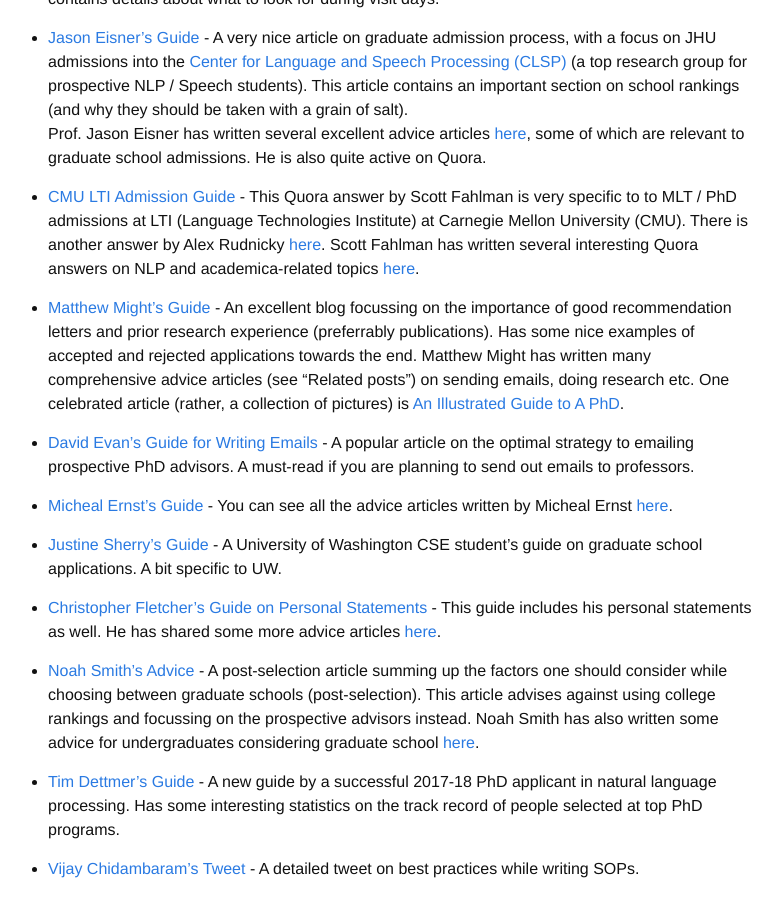
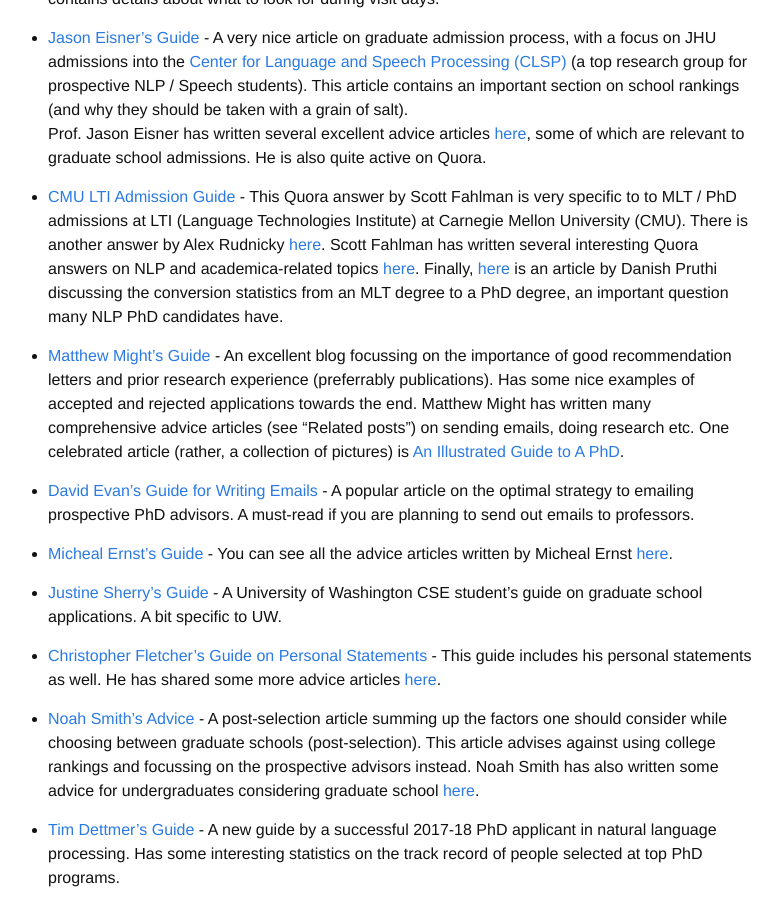
Before and after one commit to martiansideofthemoon/martiansideofthemoon.github.io, a Jekyll site: the page built from _posts/2018-05-30-grad-resources.markdown, in a window 1280 px wide and 900 px high, scrolled down 861 px. Shown: the whole window, without its empty margins (252-1034 px from the left). Built offline with Jekyll 4.4.1, drawn with Linux system fonts in a browser that asks for light colours; comment, search, counter and statistics services are not loaded.

Commit message:
Update 2018-05-30-grad-resources.markdown
Add Danish blog

```diff
--- a/_posts/2018-05-30-grad-resources.markdown
+++ b/_posts/2018-05-30-grad-resources.markdown
@@ -25,7 +25,7 @@ Most of this advice is written by professors and is focussed towards PhD applica
 * [Jason Eisner's Guide](http://www.cs.jhu.edu/~jason/advice/prospective-students.html) - A very nice article on graduate admission process, with a focus on JHU admissions into the [Center for Language and Speech Processing (CLSP)](http://clsp.jhu.edu/) (a top research group for prospective NLP / Speech students). This article contains an important section on school rankings (and why they should be taken with a grain of salt).
 Prof. Jason Eisner has written several excellent advice articles [here](http://www.cs.jhu.edu/~jason/advice/), some of which are relevant to graduate school admissions. He is also quite active on Quora.
 
-* [CMU LTI Admission Guide](https://www.quora.com/What-does-the-admissions-committee-process-for-graduate-school-look-like-Do-you-sit-in-a-room-and-all-discuss-the-same-candidate-at-the-same-time-or-is-it-more-of-an-individual-process-with-opinions-aggregated-at-the-end) - This Quora answer by Scott Fahlman is very specific to to MLT / PhD admissions at LTI (Language Technologies Institute) at Carnegie Mellon University (CMU). There is another answer by Alex Rudnicky [here](https://www.quora.com/How-competitive-is-admission-to-the-masters-program-at-Carnegie-Mellons-Language-Technologies-Institute-for-applicants-who-dont-have-an-undergraduate-degree-in-computer-science-but-do-have-an-undergraduate-degree-in-linguistics-with-some-computer-science-coursework). Scott Fahlman has written several interesting Quora answers on NLP and academica-related topics [here](https://www.quora.com/profile/Scott-E-Fahlman/answers?sort=views).
+* [CMU LTI Admission Guide](https://www.quora.com/What-does-the-admissions-committee-process-for-graduate-school-look-like-Do-you-sit-in-a-room-and-all-discuss-the-same-candidate-at-the-same-time-or-is-it-more-of-an-individual-process-with-opinions-aggregated-at-the-end) - This Quora answer by Scott Fahlman is very specific to to MLT / PhD admissions at LTI (Language Technologies Institute) at Carnegie Mellon University (CMU). There is another answer by Alex Rudnicky [here](https://www.quora.com/How-competitive-is-admission-to-the-masters-program-at-Carnegie-Mellons-Language-Technologies-Institute-for-applicants-who-dont-have-an-undergraduate-degree-in-computer-science-but-do-have-an-undergraduate-degree-in-linguistics-with-some-computer-science-coursework). Scott Fahlman has written several interesting Quora answers on NLP and academica-related topics [here](https://www.quora.com/profile/Scott-E-Fahlman/answers?sort=views). Finally, [here](https://www.cs.cmu.edu/~ddanish/blog/mlt-to-phd/) is an article by Danish Pruthi discussing the conversion statistics from an MLT degree to a PhD degree, an important question many NLP PhD candidates have.
 
 * [Matthew Might's Guide](http://matt.might.net/articles/how-to-apply-and-get-in-to-graduate-school-in-science-mathematics-engineering-or-computer-science/) - An excellent blog focussing on the importance of good recommendation letters and prior research experience (preferrably publications). Has some nice examples of accepted and rejected applications towards the end. Matthew Might has written many comprehensive advice articles (see "Related posts") on sending emails, doing research etc. One celebrated article (rather, a collection of pictures) is [An Illustrated Guide to A PhD](http://matt.might.net/articles/phd-school-in-pictures/).
 
```
